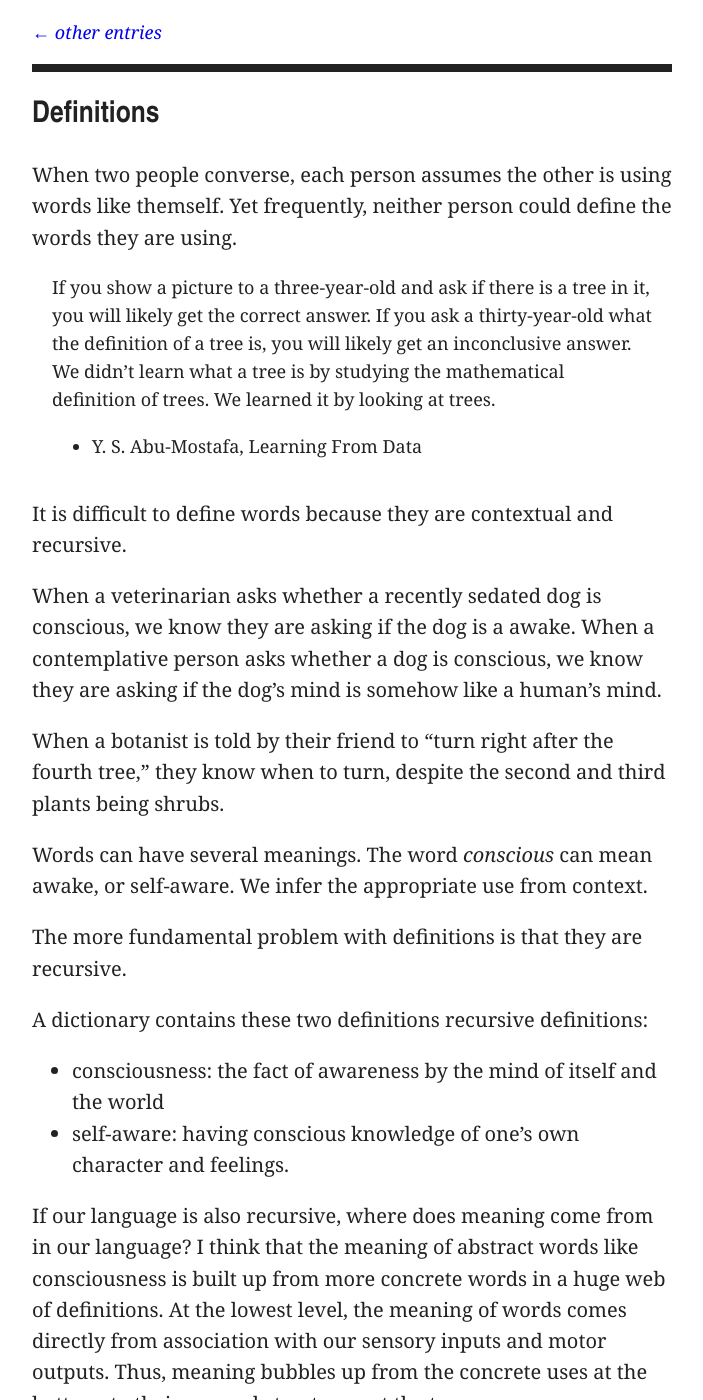
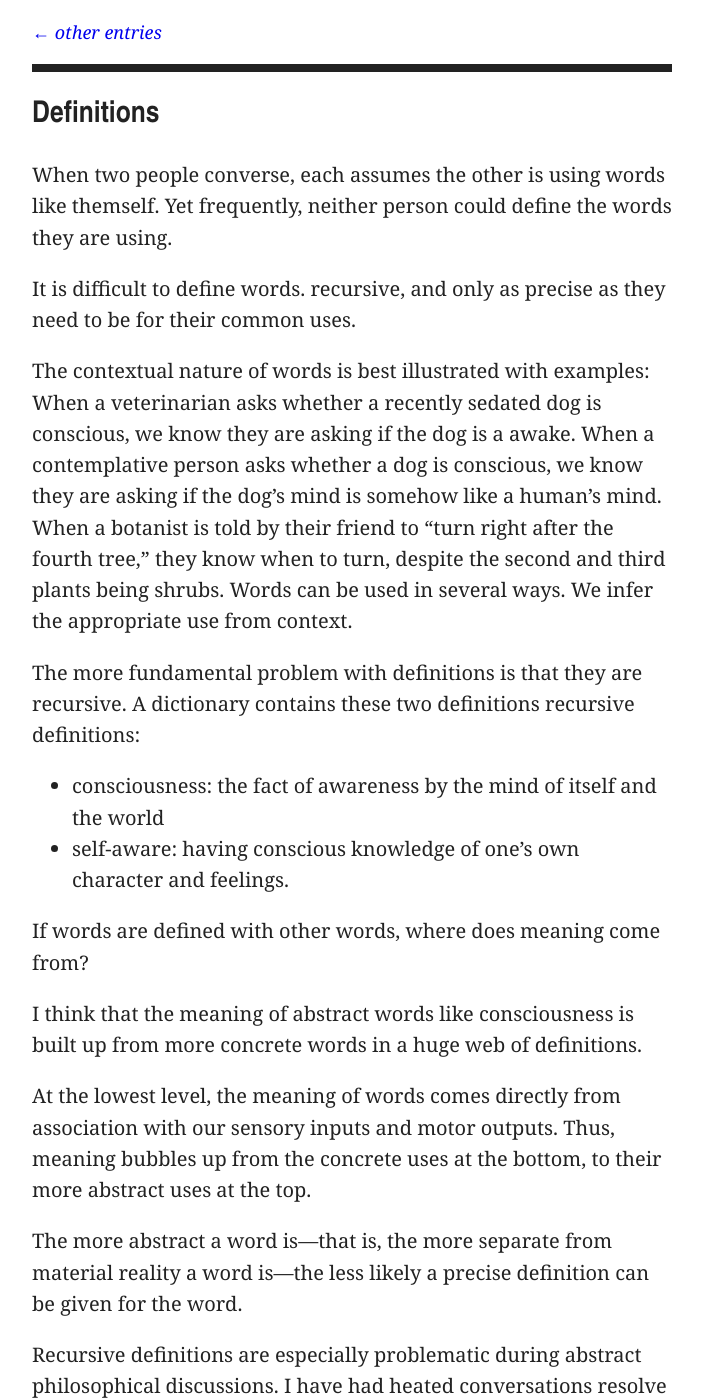
Before and after one commit to artsandmetaphysics/goodlifeodyssey, a Jekyll site: the page built from essays/definitions.md, in a window 1280 px wide and 1400 px high. Shown: the whole window, without its empty margins (288-991 px from the left). Built offline with Jekyll 4.4.1, drawn with Linux system fonts in a browser that asks for light colours; some of the changed text lies outside the part shown.

Commit message:
Work in progress

```diff
--- a/essays/definitions.md
+++ b/essays/definitions.md
@@ -1,47 +1,40 @@
 ---
 title: >
-  Definitions
+ Definitions
 description: >
-  Philosophical discussion benefits from precise and shared
-  definitions.  I discuss the two questions we can ask about definitions---are
-  they useful, and are they what was meant?
-type: essay
-status: incomplete
 redirect_from:
-  - /on-definitions
+ - /on-definitions
 ---
 
-When two people converse, each person assumes the other is using words like themself.  Yet frequently, neither person could define the words they are using.
+When two people converse, each assumes the other is using words like themself. Yet frequently, neither person could define the words they are using.
 
-> If you show a picture to a three-year-old and ask if there is a tree in it, you will likely get the correct answer.  If you ask a thirty-year-old what the definition of a tree is, you will likely get an inconclusive answer.  We didn't learn what a tree is by studying the mathematical definition of trees.  We learned it by looking at trees.
-> - Y. S. Abu-Mostafa, Learning From Data
+It is difficult to define words.  recursive, and only as precise as they need to be for their common uses.
 
-It is difficult to define words because they are contextual and recursive.
+The contextual nature of words is best illustrated with examples: When a veterinarian asks whether a recently sedated dog is conscious, we know they are asking if the dog is a awake. When a contemplative person asks whether a dog is conscious, we know they are asking if the dog's mind is somehow like a human's mind. When a botanist is told by their friend to "turn right after the fourth tree," they know when to turn, despite the second and third plants being shrubs. Words can be used in several ways. We infer the appropriate use from context.
 
-When a veterinarian asks whether a recently sedated dog is conscious, we know they are asking if the dog is a awake.  When a contemplative person asks whether a dog is conscious, we know they are asking if the dog's mind is somehow like a human's mind.
-
-When a botanist is told by their friend to "turn right after the fourth tree," they know when to turn, despite the second and third plants being shrubs.
-
-Words can have several meanings.  The word _conscious_ can mean awake, or self-aware.  We infer the appropriate use from context.
-
-The more fundamental problem with definitions is that they are recursive.
-
-A dictionary contains these two definitions recursive definitions:
+The more fundamental problem with definitions is that they are recursive. A dictionary contains these two definitions recursive definitions:
 
 - consciousness: the fact of awareness by the mind of itself and the world
 - self-aware: having conscious knowledge of one's own character and feelings.
 
-If our language is also recursive, where does meaning come from in our language?  I think that the meaning of abstract words like consciousness is built up from more concrete words in a huge web of definitions.  At the lowest level, the meaning of words comes directly from association with our sensory inputs and motor outputs.  Thus, meaning bubbles up from the concrete uses at the bottom, to their more abstract uses at the top.
+If words are defined with other words, where does meaning come from?
 
-The more abstract a word is---that is, the more separate from material reality a word is---the less likely a precise definition can be given for the word. {% comment %}are you sure this is true?{% endcomment %}
+I think that the meaning of abstract words like consciousness is built up from more concrete words in a huge web of definitions.
 
-Recursive definitions are especially problematic during abstract philosophical discussions.  I have had heated conversations resolve after someone defines their words and we realize we had been agreeing all along!
+At the lowest level, the meaning of words comes directly from association with our sensory inputs and motor outputs. Thus, meaning bubbles up from the concrete uses at the bottom, to their more abstract uses at the top.
 
-I think this is one of the reasons why many philosophical treatises begin by defining their terms.  Philosophical definitions are different than the definitions we find in a dictionary.  A formal definition is an intended equivalence between a word and other words.
+The more abstract a word is---that is, the more separate from material reality a word is---the less likely a precise definition can be given for the word.
 
-The definition of the word _definition_ has two uses.  The first is what I will refer to as the standard definition---"what people usually mean."  The second is a formal equivalence between a word and other words.
+Recursive definitions are especially problematic during abstract philosophical discussions. I have had heated conversations resolve after someone defines their words and we realize we had been agreeing all along!
 
-A standard definition is wrong when it is not what people usually mean.  For example, the word _book_ does not mean _yellow fruit_.  On the other hand, a formal definition can not be wrong---it can only be useless.  We can formally define the word _book_ to mean _yellow fruit_ if we like, but it is not very useful.  This distinction between standard definitions and formal definitions is often obscured because, to aid our memory, we often provide formal definitions for words that are very similar to that same word's standard definition.
+I think this is one of the reasons why many philosophical treatises begin by defining their terms. Philosophical definitions are different than the definitions we find in a dictionary. A formal definition is an intended equivalence between a word and other words.
+
+There are two types of definitions. The first type describes what people usually mean by the word. The dictionary is filled with these. I will call them _standard definitions_. The second is a formal equivalence between a word and other words. These are found in legal contracts, philosophical treatises, and technical standards. They
+
+A standard definition is wrong when it is not what people usually mean. For example, the word _book_ does not mean _yellow fruit_. On the other hand, a formal definition can not be wrong---it can only be useless. We can formally define the word _book_ to mean _yellow fruit_ if we like, but it is not very useful. This distinction between standard definitions and formal definitions is often obscured because, to aid our memory, we often provide formal definitions for words that are very similar to that same word's standard definition.
+
+What people _usually mean_ by a word varies in time and place. Since standard definitions change, it is clear some words will have multiple standard definitions
+Despite these complexities, whether a standard definition is true is an empirical question.
 
 The recursive nature of language is also unavoidable. Legal documents and technical standards often include formal definitions, but they are written using words with standard definitions.
 
@@ -53,6 +46,20 @@ Words are like mathematical models used by engineers and scientists. The simples
 
 Words that are too broad or too narrow are not useful. When no common words provide detailed enough models for the area of interest, specialists develop lingo.
 
-What people _usually mean_ by a word varies in time and place, but it is essentially an empirical question.
+Words and their definitions do not exist in isolation; definitions can have ethical and political implications. When this is the case, people often will say a definition is _wrong_ even though it may be what people _usually mean_ by the word. For example, people say things like "we should change how we define beauty to be more inclusive." This statement is not saying the definition of beauty is wrong because it is, empirically, not what people usually mean by the word beauty. Rather, they are saying the word is wrong because it leads to unethical behavior.
 
-Words and their definitions do not exist in isolation; definitions can have ethical and political implications.  When this is the case, people often will say a definition is _wrong_ even though it may be what people _usually mean_ by the word.  For example, people say things like "we should change how we define beauty to be more inclusive."  This statement is not saying the definition of beauty is wrong because it is, empirically, not what people usually mean by the word beauty.  Rather, they are saying the word is wrong because it leads to unethical behavior.
+{% comment %}
+
+What makes a better understanding of words useful?
+
+- Avoid misunderstanding others
+- Persuade others with your words
+
+Shared definitions are only as precise as they need to be for how they are used
+  Most tasks in everyday life don't require much precision
+  Specialists (lawyers, scientists, etc.) often require more precision, hence lingo
+  Many traditional philosophical problems appear to be caused when definitions are pushed too far
+Words are recursively defined
+  Concrete meaning stems from underlying reality
+
+{% endcomment %}
```
